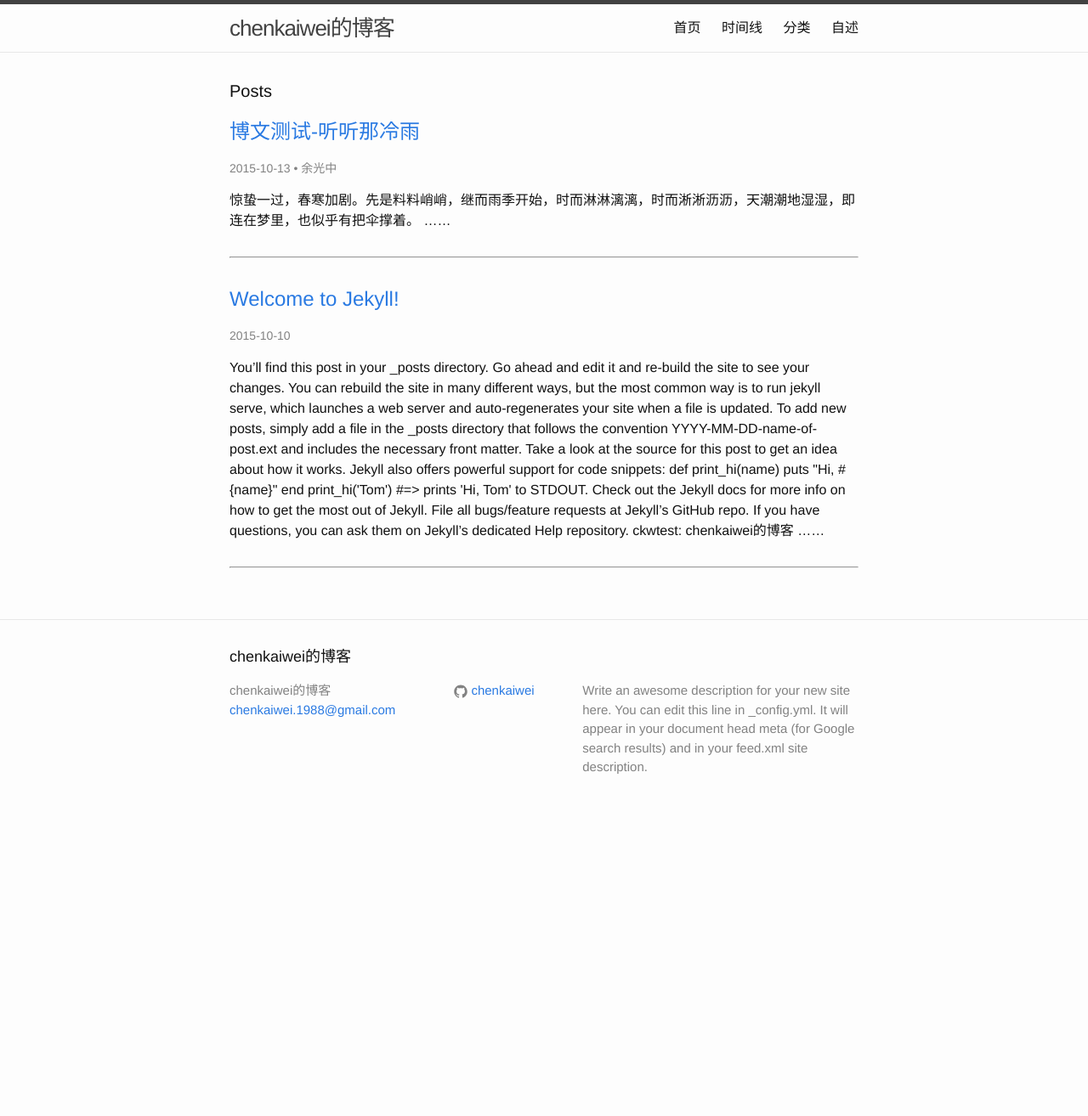
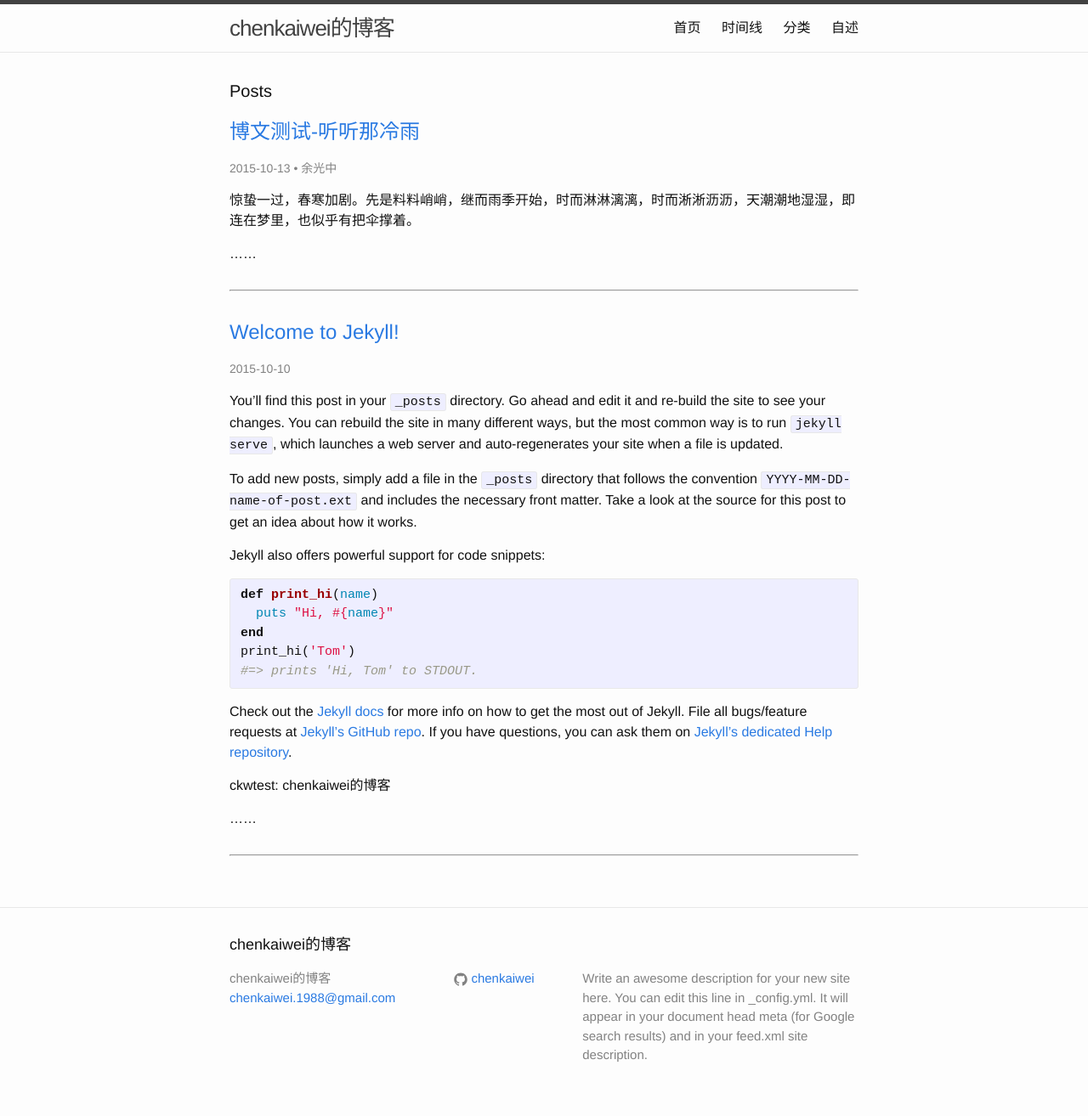
Before and after one commit to chenkaiwei/chenkaiwei.github.com, a Jekyll site: the page built from index.html, in a window 1280 px wide. Shown: the whole page at 85% size. Built offline with Jekyll 4.4.1, drawn with Linux system fonts in a browser that asks for light colours; before the commit the page ends 975 px from its top, so only the background shows below that.

Commit message:
博客首页格式

```diff
--- a/index.html
+++ b/index.html
@@ -13,7 +13,7 @@ layout: default
         </h2>
         <p class="post-meta">{{ post.date | date: "%Y-%m-%d" }}{% if post.author %} • {{ post.author }}{% endif %}{% if post.meta %} • {{ post.meta }}{% endif %}</p>
       		<article class="post-content">
-    		{{ post.excerpt | strip_html }}……
+    		<span>{{ post.excerpt }}……</span>
   			</article>
         <hr/>
       </li>
```
